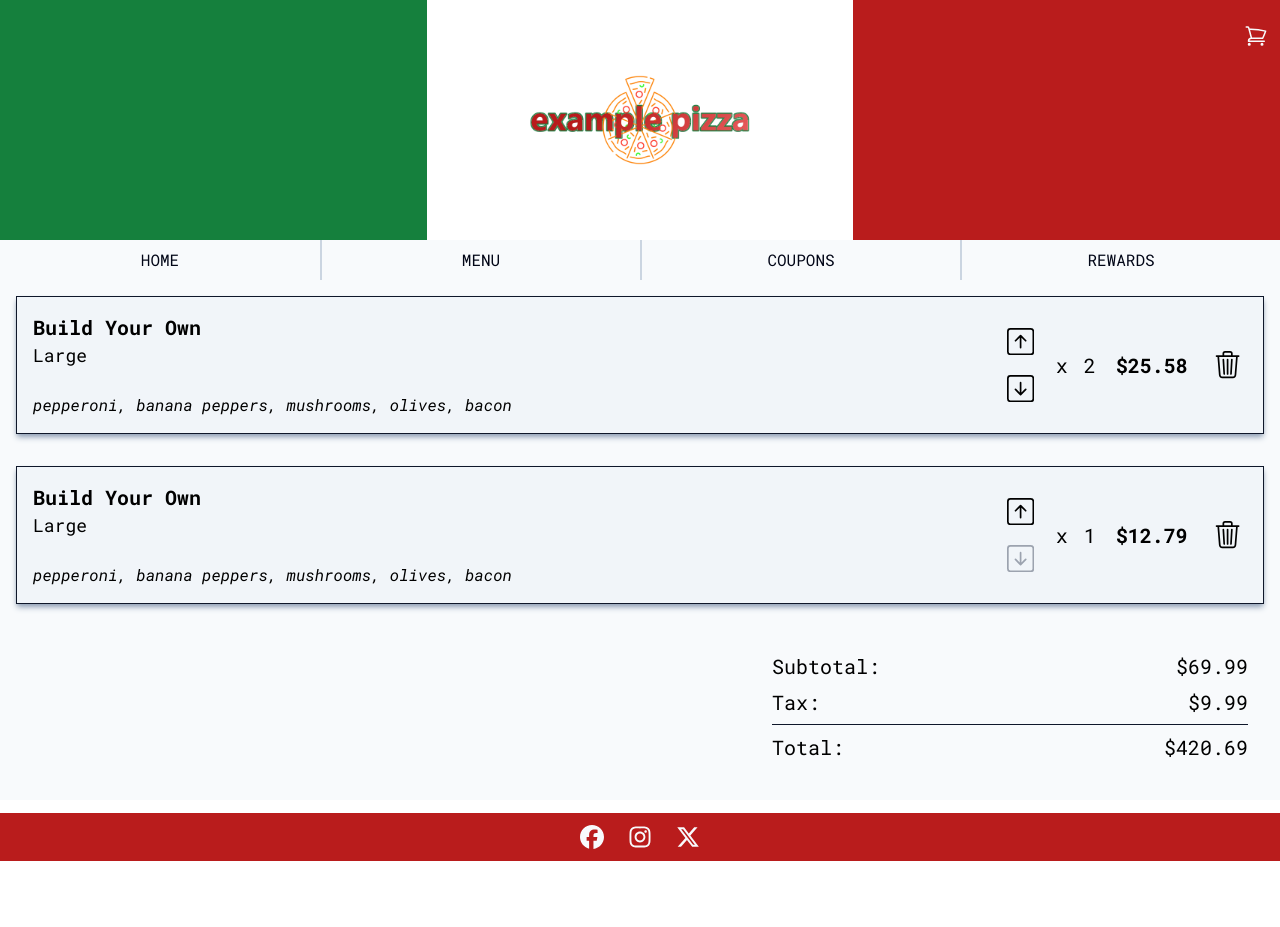
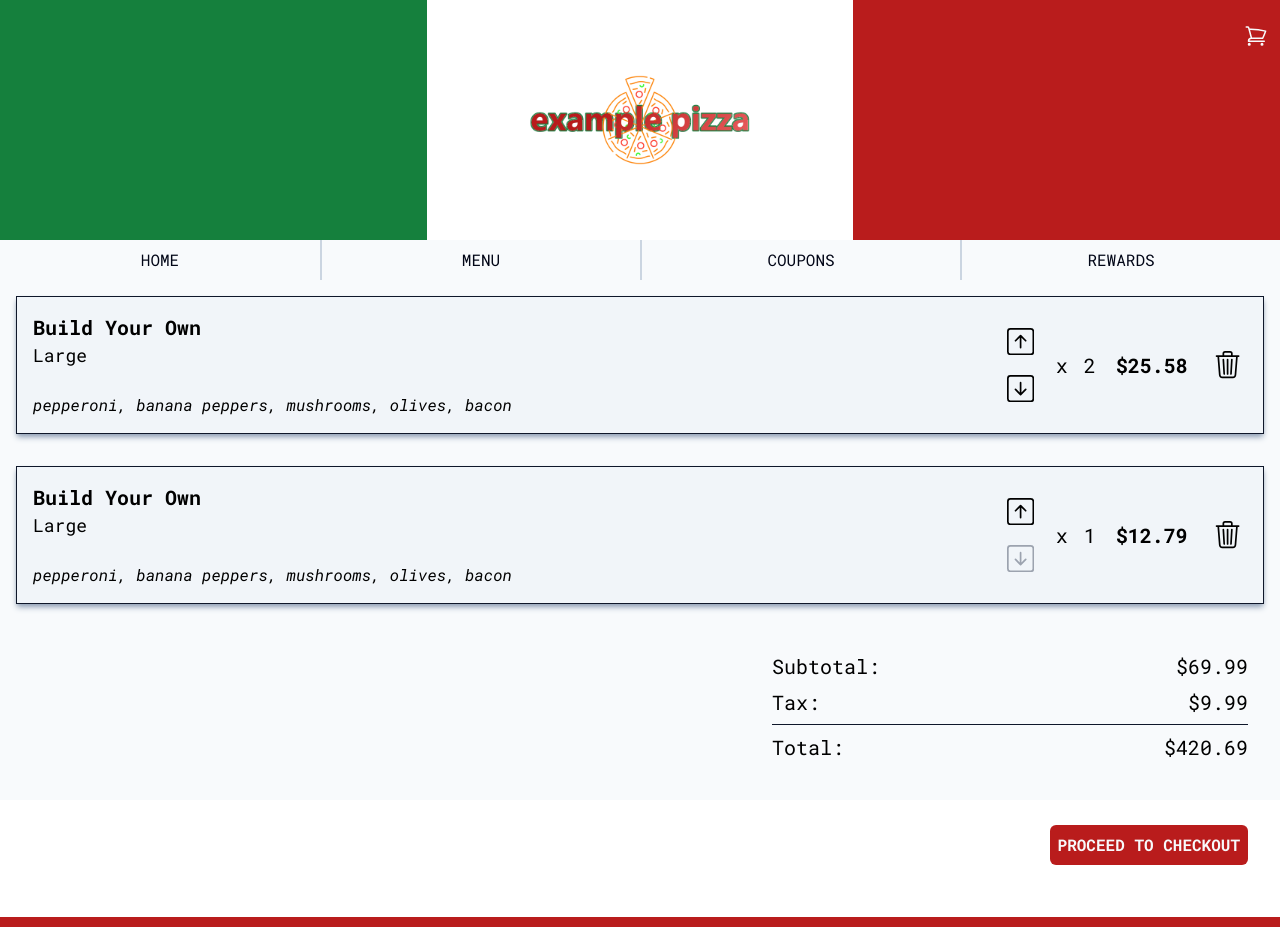
Before and after one commit to rgstupot/example-pizza, a React (Vite) app: page /cart in a window 1280 px wide. Shown: the top 927 px of the page. Before the commit the page ends 861 px from the top, so only its background shows below. Built offline with nearby package versions, Linux system fonts and the light colour scheme.

Commit message:
added checkout button to cart page

```diff
--- a/src/features/cart/Cart.jsx
+++ b/src/features/cart/Cart.jsx
@@ -28,6 +28,11 @@ function Cart() {
           </div>
         </div>
       </div>
+      <div className="flex justify-center md:justify-end m-2 p-2 sm:m-3 sm:p-3 md:m-4 md:p-4">
+        <button className="p-2 rounded-md bg-red-700 uppercase text-slate-50 hover:bg-red-500 font-extrabold">
+          proceed to checkout
+        </button>
+      </div>
     </div>
   );
 }
```
